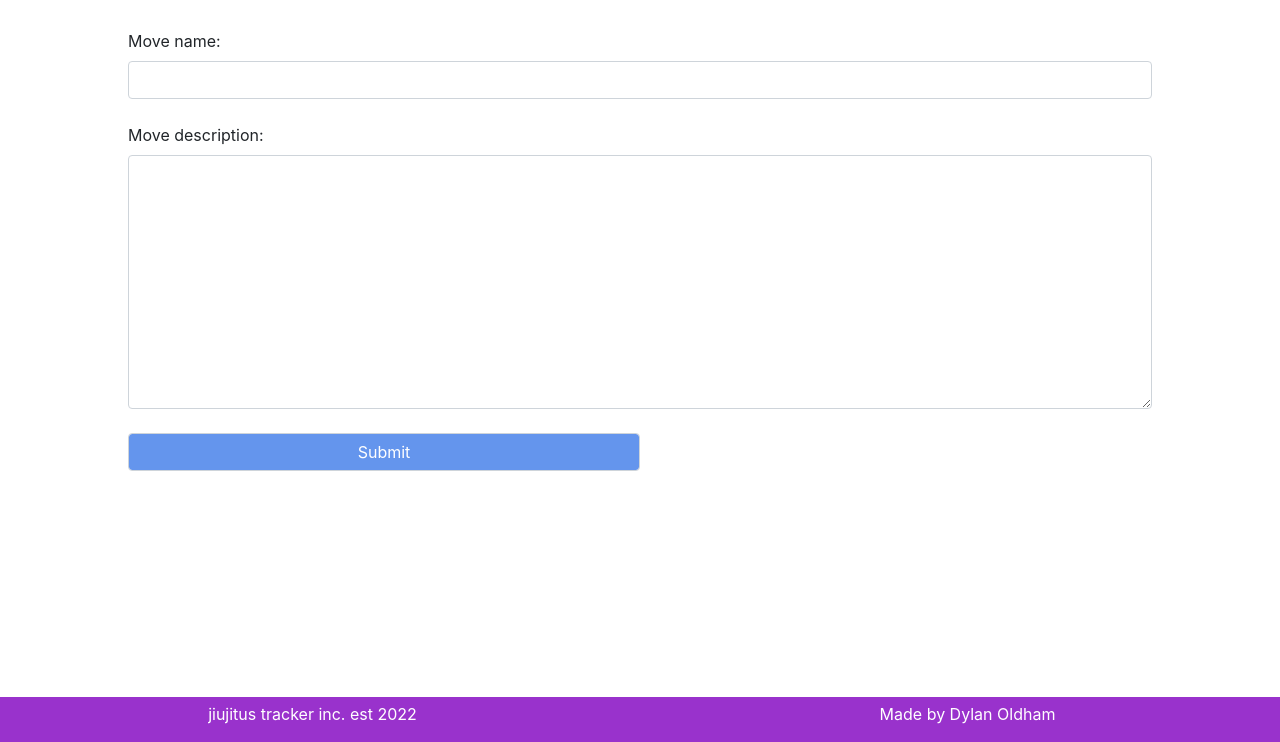
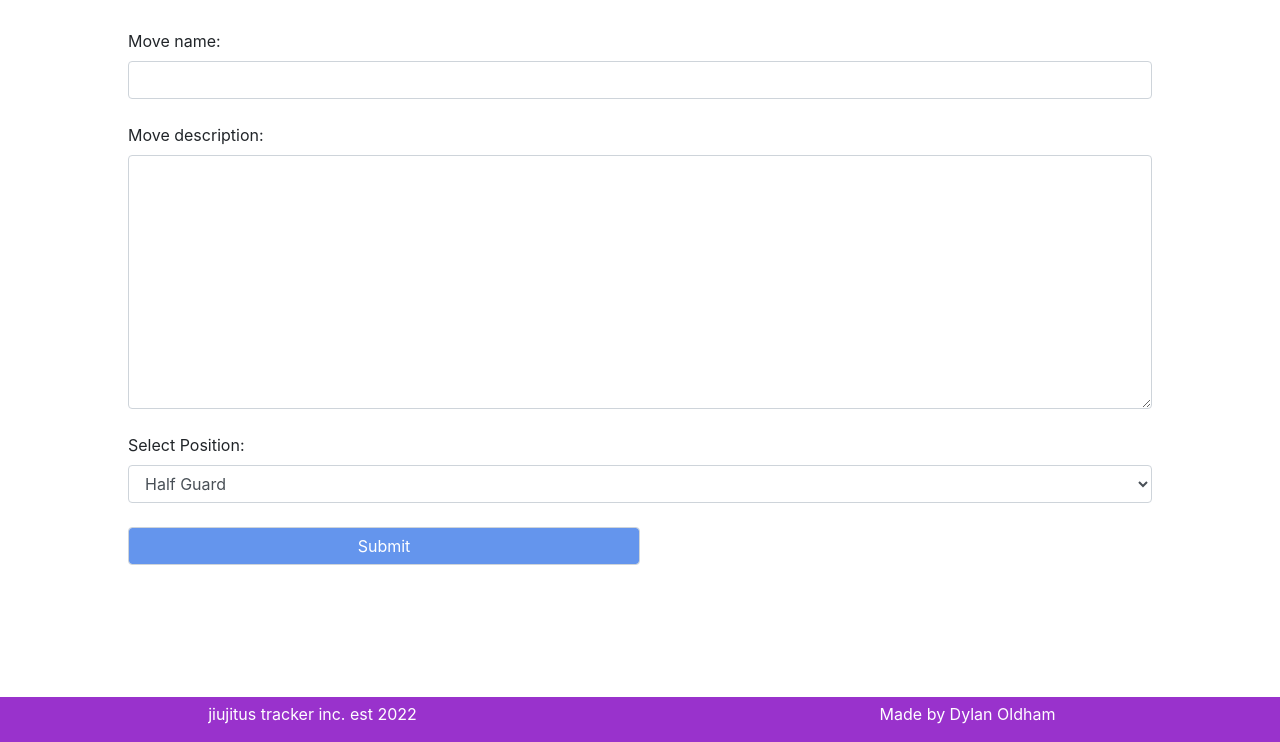
Before and after one commit to dylan326/jiujitsu_tracker, a Django app: page /add-move in a window 1280 px wide. Shown: the part 163-905 px from the top of the page. Run offline with Django 4.2, Linux system fonts and the light colour scheme.

Commit message:
added position select dropdown to the form

```diff
--- a/jiujitsu_moves/forms.py
+++ b/jiujitsu_moves/forms.py
@@ -1,6 +1,15 @@
 from django import forms
+
+POSITION_CHOICES = [
+    (1, 'Half Guard'),
+    (2, 'Full Guard'),
+]
 
 
 class NameForm(forms.Form):
-    move_name = forms.CharField(widget=forms.TextInput(attrs={'class': 'form-control'}))
-    move_description = forms.CharField(widget=forms.Textarea(attrs={'class': 'form-control'}))
+    move_name = forms.CharField(
+        widget=forms.TextInput(attrs={'class': 'form-control'}))
+    move_description = forms.CharField(
+        widget=forms.Textarea(attrs={'class': 'form-control'}))
+    move_position = forms.CharField(
+        label='Select Position', widget=forms.Select(attrs={'class': 'form-control'}, choices=POSITION_CHOICES))
--- a/jiujitsu_moves/templates/moves/addmove.html
+++ b/jiujitsu_moves/templates/moves/addmove.html
@@ -8,6 +8,8 @@
       {{ form.move_name }}<br>
       {{form.move_description.label_tag}}<br>
       {{ form.move_description }}<br>
+			{{form.move_position.label_tag}}<br>
+			{{ form.move_position }}<br>
       <input id="add_move_submit" type="submit" value="Submit" class="form-control">
   </form>
 {% endblock %}
```
